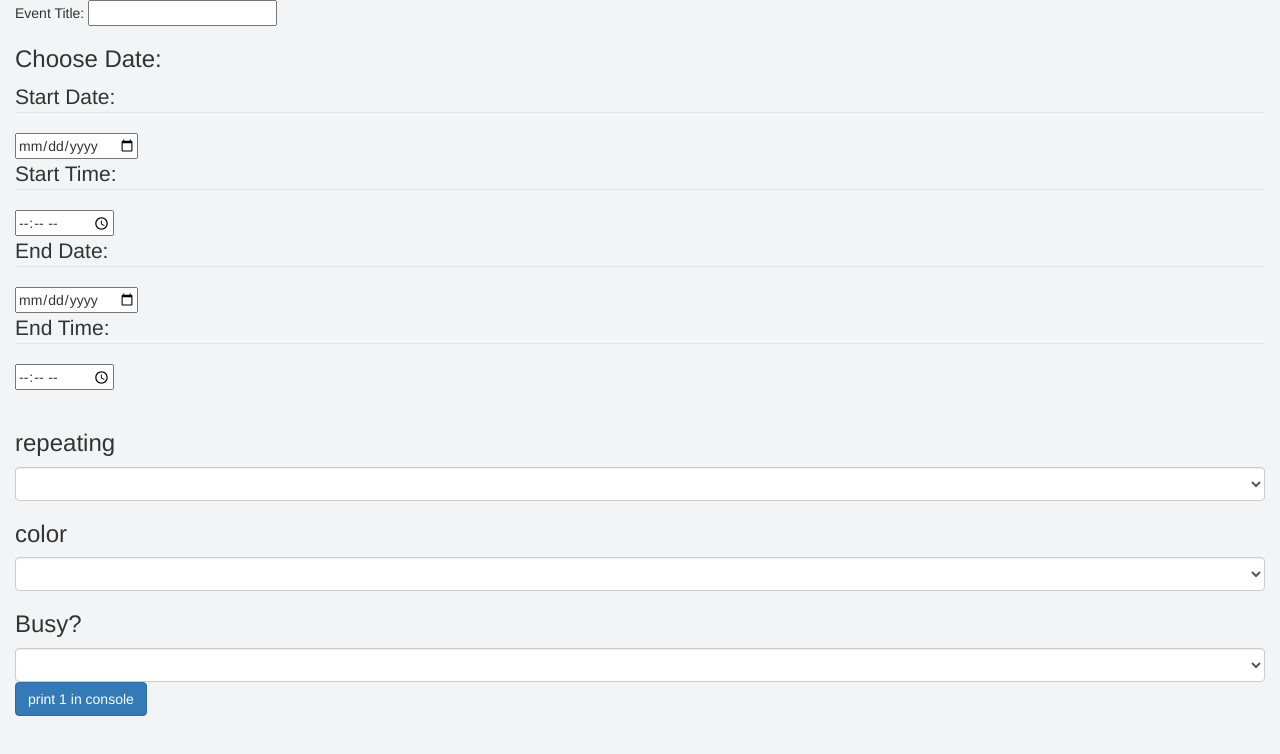
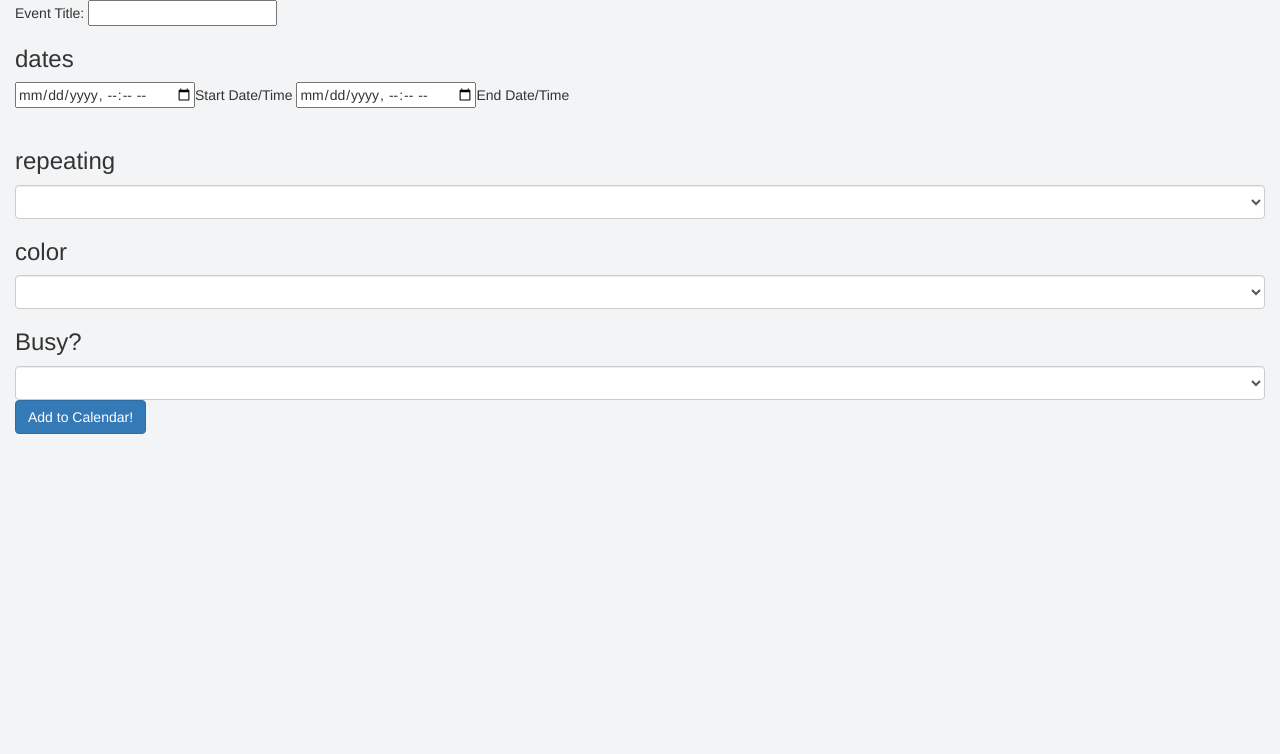
Before and after one commit to Justinhsu/movent, a plain HTML site: page static/index.html in a window 1280 px wide. Drawn offline with nearby package versions, Linux system fonts and the light colour scheme; some packages are replaced by stand-ins of ours.

Commit message:
Changed the Date/Time Format so it would be stored in a single variable

```diff
--- a/static/appControl.js
+++ b/static/appControl.js
@@ -17,7 +17,9 @@
       eventTitle: "",
       color: "",
       repeat: "",
-      busy:""
+      busy: "",
+      startDateTime:"",
+      endDateTime:""
     };
 
 
--- a/static/page.html
+++ b/static/page.html
@@ -10,19 +10,13 @@
 
     <!-- DATE -->
 
-    <h3>Choose Date:</h3>
+    <h3>dates</h3>
 
     <div>
-        <legend>Start Date:</legend>
-        <input type="date" id="start_date"></input>
-        <legend>Start Time: </legend>
-        <input type="time" id="start-time"></input>
-    </div>
-    <div>
-        <legend>End Date:</legend>
-        <input type="date" id="end_date"></input>
-        <legend>End Time: </legend>
-        <input id="end_time" type="time"></input>
+        <input type="datetime-local"
+               min="2018-06-07T00:00" max="2218-06-14T00:00" ng-model="data.startDateTime">Start Date/Time</input>
+        <input type="datetime-local"
+               min="2018-06-07T00:00" max="2218-06-14T00:00" ng-model="data.endDateTime">End Date/Time</input>
     </div>
     <br>
     <!--Repeat-->
@@ -52,7 +46,7 @@
         <option value="Sage">Sage</option>
         <option value="Basil">Basil</option>
         <option value="Peacock">Peacock</option>
-        <option value="Blueberry">Blueberry</option>
+        <option value="Blueberry">Blueberry</option>xx
         <option value="Lavender">Lavender</option>
         <option value="Grape">Grape</option>
         <option value="Graphite">Graphite</option>
@@ -67,7 +61,7 @@
     </select>
 
         <div class="btn-group">
-          <button class="btn btn-primary" id="generateTest" ng-click="generate()">print 1 in console</button>
+          <button class="btn btn-primary" id="generateTest" ng-click="generate()">Add to Calendar!</button>
         </div>
       </form>
 </div>
```
